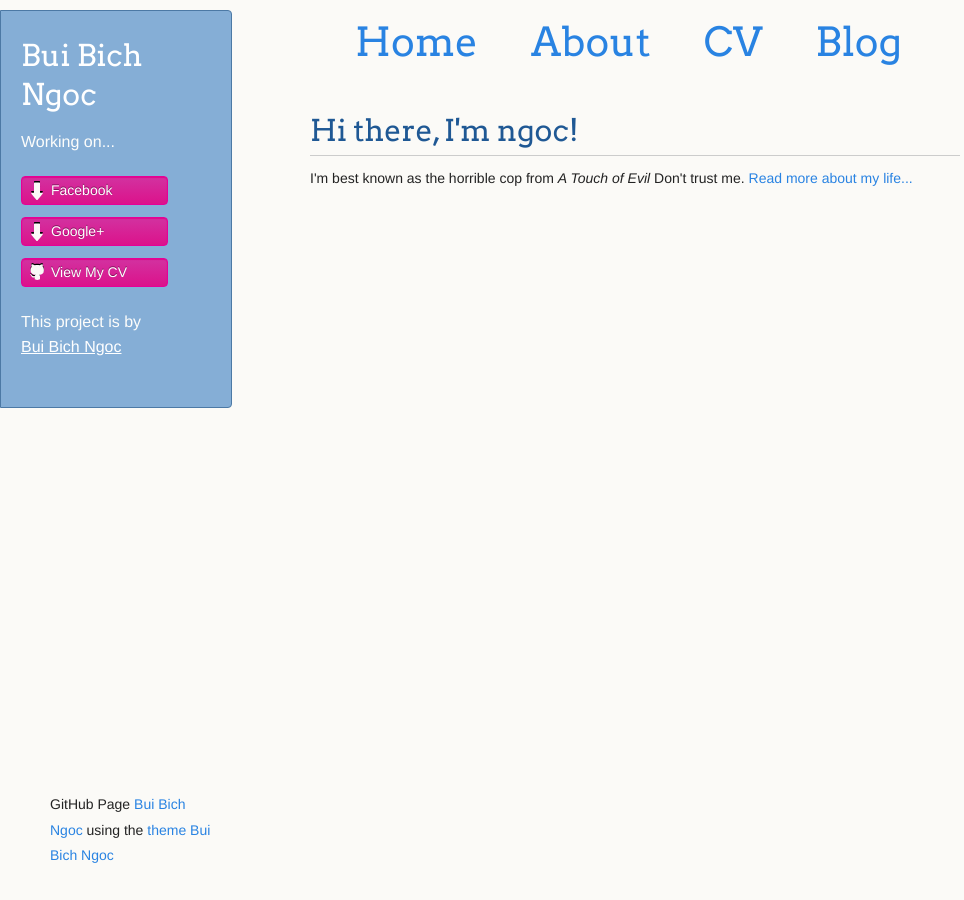
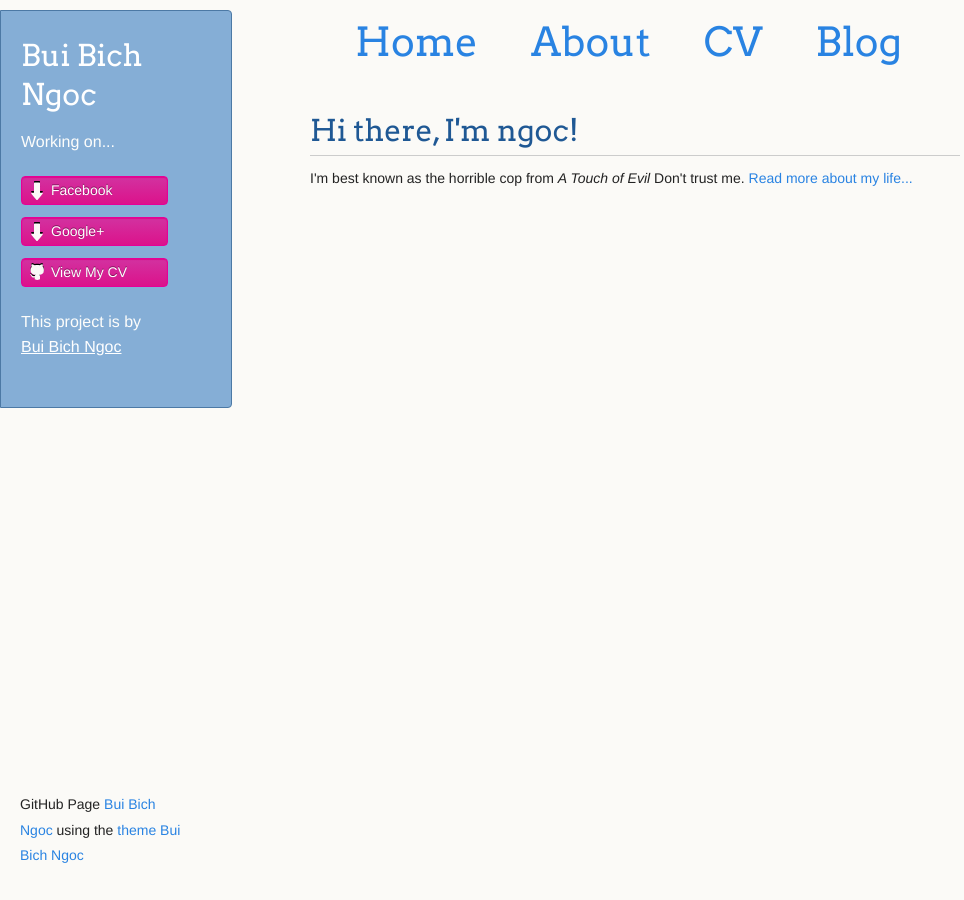
Before and after one commit to buibichngoc/buibichngoc.github.io, a Jekyll site: the page built from index.html, in a window 1280 px wide. Shown: the whole page, without its empty margins (0-964 px from the left). Built offline with Jekyll 4.4.1, drawn with Linux system fonts in a browser that asks for light colours.

Commit message:
Update main.css

```diff
--- a/css/main.css
+++ b/css/main.css
@@ -325,7 +325,7 @@ footer {
   float:left;
   position:fixed;
   bottom:10px;
-	padding-left: 50px;
+  padding-left: 20px;
 }
 
 @media print, screen and (max-width: 960px) {
```
